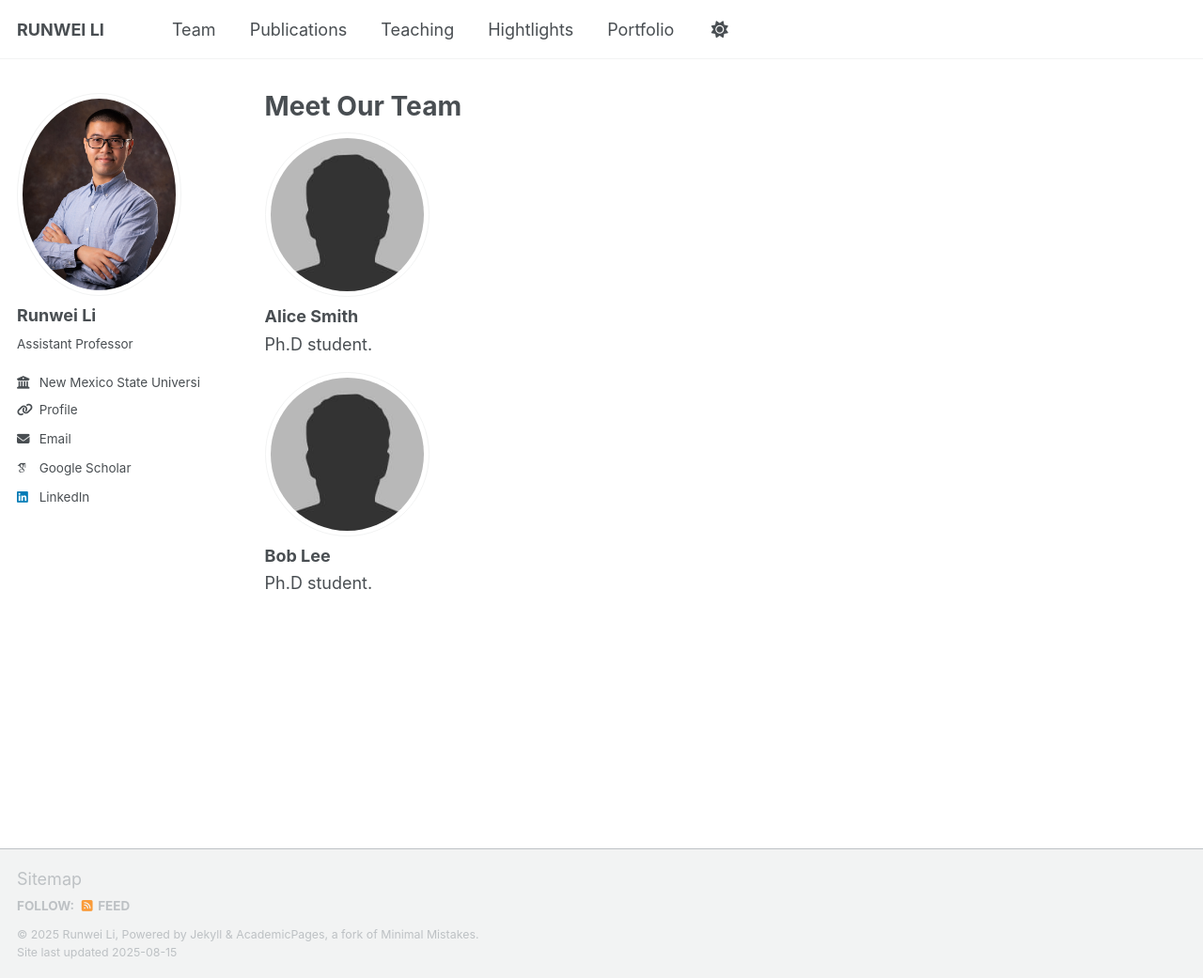
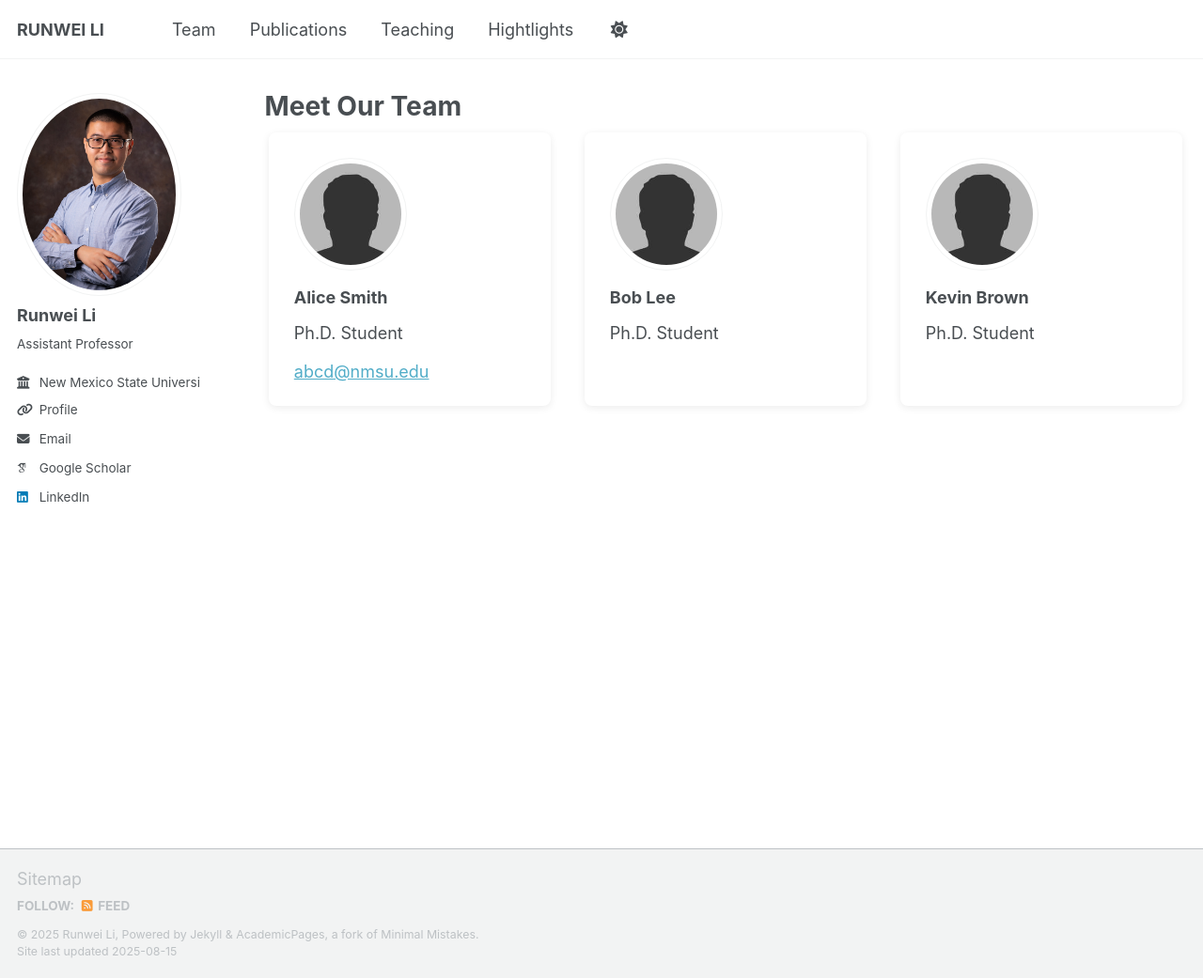
Before and after one commit to randomJunL/rw-lab, a Jekyll site: the page built from _pages/team.html, in a window 1280 px wide and 1041 px high. Shown: the whole window at 94% size. Built offline with Jekyll 4.4.1, drawn with Linux system fonts in a browser that asks for light colours; some web fonts are replaced; a script that is not in the unit is left out.

Commit message:
update site

```diff
--- a/_data/navigation.yml
+++ b/_data/navigation.yml
@@ -8,7 +8,6 @@
 #      Markdown formatted page while the second is generated using JSON.
 
 main:
-
   - title: "Team"
     url: /team/
 
@@ -21,8 +20,8 @@ main:
   - title: "Hightlights"
     url: /highlights/
 
-  - title: "Portfolio"
-    url: /portfolio/
+  # - title: "Portfolio"
+  #   url: /portfolio/
 
   # - title: "CV"
   # - url: /cv/
--- a/_data/team.yml
+++ b/_data/team.yml
@@ -1,8 +1,15 @@
 - name: Alice Smith
-  role: Project Lead
+  role: Ph.D. Student
+  email: abcd@nmsu.edu
   avatar: bio-photo.jpg
-  bio: Ph.D student.
+  bio:
 - name: Bob Lee
-  role: Researcher
+  role: Ph.D. Student
+  email:
   avatar: bio-photo.jpg
-  bio: Ph.D student.
+  bio:
+- name: Kevin Brown
+  role: Ph.D. Student
+  email:
+  avatar: bio-photo.jpg
+  bio:
--- a/_pages/publications.html
+++ b/_pages/publications.html
@@ -6,13 +6,13 @@ author_profile: true
 ---
 
 {% if site.author.googlescholar %}
-  <div class="wordwrap">You can also find my articles on <a href="{{site.author.googlescholar}}">my Google Scholar profile</a>.</div>
+  <div class="wordwrap">You can find my articles on <a href="{{site.author.googlescholar}}">Google Scholar profile</a>.</div>
 {% endif %}
 
 {% include base_path %}
 
 <!-- New style rendering if publication categories are defined -->
-{% if site.publication_category %}
+<!-- {% if site.publication_category %}
   {% for category in site.publication_category  %}
     {% assign title_shown = false %}
     {% for post in site.publications reversed %}
@@ -30,4 +30,4 @@ author_profile: true
   {% for post in site.publications reversed %}
     {% include archive-single.html %}
   {% endfor %}
-{% endif %}
+{% endif %} -->
--- a/_pages/team.html
+++ b/_pages/team.html
@@ -3,22 +3,31 @@ title: Meet Our Team
 permalink: /team/
 layout: archive
 author_profile: true
+
 ---
+
 {% include base_path %}
 
-<div class="team-list">
+<div class="team__grid">
     {% for member in site.data.team %}
-    <div class="author__avatar">
+    <div class="team__member">
+            <div class="member__avatar">
                 {% if member.avatar contains "://" %}
                 <img src="{{ member.avatar }}" alt="{{ member.name }}" fetchpriority="high" />
                 {% else %}
-        <img src="{{ member.avatar | prepend: "/images/" | prepend: base_path }}" class="author__avatar"
+                <img src="{{ member.avatar | prepend: "/images/" | prepend: base_path }}" class="member__avatar"
                     alt="{{ member.name }}" fetchpriority="high" />
                 {% endif %}
             </div>
-    <div class="author__content">
-        <h3 class="author__name">{{ member.name }}</h3>
-        {% if member.bio %}<p class="author__bio">{{ member.bio }}</p>{% endif %}
+            <div class="member__content">
+                <h3 class="member__name">{{ member.name }}</h3>
+                <p class="member__role">{{ member.role }}</p>
+                {% if member.email %}
+                    <a href="mailto:{{ member.email }}">{{member.email}}</a>
+                {% endif %}
+                {% if member.bio %}<p class="member__bio">{{ member.bio }}</p>{% endif %}
             </div>
+    </div>
+
     {% endfor %}
 </div>
--- a/_sass/layout/_page.scss
+++ b/_sass/layout/_page.scss
@@ -355,7 +355,7 @@
   }
 }
 
-.comment__author {
+.comment__member {
   margin: 0;
 
   a {
@@ -399,3 +399,230 @@
   font-size: $type-size-6;
   text-transform: uppercase;
 }
+
+/* Teams
+   ========================================================================== */
+.team__grid {
+  display: flex;
+  flex-wrap: wrap;
+  gap: 2rem;
+  justify-content: center;
+}
+
+
+.team__member {
+  flex: 1 1 250px;
+  max-width: 300px;
+  background: #fff;
+  border-radius: 8px;
+  box-shadow: 0 2px 8px rgba(0,0,0,0.08);
+  padding: 1.5rem;
+  margin-bottom: 2rem;
+  text-align: center;
+}
+
+.team__member img {
+  width: 120px;
+  height: 120px;
+  object-fit: cover;
+  border-radius: 50%;
+  margin-bottom: 1rem;
+}
+
+.team__member h3 {
+  margin-bottom: 0.5rem;
+}
+
+.team__member .role {
+  font-size: 1rem;
+  color: #666;
+  margin-bottom: 0.5rem;
+}
+
+.team__member .bio {
+  font-size: 0.95rem;
+  color: #888;
+}
+
+
+.member__avatar {
+  display: table-cell;
+  vertical-align: top;
+  width: 36px;
+  // set width only, for non-square avatars
+  // height: 36px;
+
+  @include breakpoint($large) {
+    display: block;
+    width: auto;
+    height: auto;
+  }
+  img {
+    display: block;
+    max-width: 175px;
+    border-radius: 50%;
+
+    @include breakpoint($large) {
+      padding: 5px;
+      border: 1px solid var(--global-border-color);
+    }
+  }
+}
+
+.member__content {
+  display: table-cell;
+  vertical-align: top;
+  line-height: 1;
+  text-align: left;
+
+  @include breakpoint($large) {
+    display: block;
+    width: 100%;
+    padding-left: 0;
+    padding-right: 0;
+  }
+}
+
+.member__name {
+  margin: 0;
+
+  @include breakpoint($large) {
+    margin-top: 10px;
+    margin-bottom: 10px;
+  }
+}
+.sidebar .member__name {
+  font-family: $sans-serif;
+  font-size: $type-size-5;
+}
+
+.sidebar .member__desktop {
+  display: none;
+  @media screen and (min-width: 1024px) {
+    display: block;
+  }
+}
+
+.member__pronouns {
+  margin: 0;
+
+  @include breakpoint($large) {
+    margin-top: 10px;
+    margin-bottom: 10px;
+  }
+}
+
+.member__bio {
+  margin: 0;
+
+  @include breakpoint($large) {
+    margin-top: 10px;
+    margin-bottom: 20px;
+  }
+}
+
+.member__urls-wrapper {
+  position: relative;
+  display: table-cell;
+  vertical-align: middle;
+  font-family: $sans-serif;
+  z-index: 10;
+  position: relative;
+  cursor: pointer;
+
+  li:last-child {
+    a {
+      margin-bottom: 0;
+    }
+  }
+
+  @include breakpoint($large) {
+    display: block;
+  }
+
+  button {
+    margin-bottom: 0;
+
+    @include breakpoint($large) {
+      display: none;
+    }
+  }
+}
+
+.member__urls {
+  display: none;
+  position: absolute;
+  right: 0;
+  margin-top: 15px;
+  padding: 10px;
+  list-style-type: none;
+  border: 1px solid var(--global-border-color);
+  border-radius: $border-radius;
+  background: var(--global-bg-color);
+  z-index: -1;
+  box-shadow: 0 0 10px rgba(#000, 0.25);
+  cursor: default;
+
+  @include breakpoint($large) {
+    display: block;
+    position: relative;
+    margin: 0;
+    padding: 0;
+    border: 0;
+    background: transparent;
+    box-shadow: none;
+  }
+
+  &:before {
+    display: block;
+    content: "";
+    position: absolute;
+    top: -11px;
+    left: calc(50% - 10px);
+    width: 0;
+    border-style: solid;
+    border-width: 0 10px 10px;
+    border-color: var(--global-border-color) transparent;
+    z-index: 0;
+
+    @include breakpoint($large) {
+      display: none;
+    }
+  }
+
+  &:after {
+    display: block;
+    content: "";
+    position: absolute;
+    top: -10px;
+    left: calc(50% - 10px);
+    width: 0;
+    border-style: solid;
+    border-width: 0 10px 10px;
+    border-color: #fff transparent;
+    z-index: 1;
+
+    @include breakpoint($large) {
+      display: none;
+    }
+  }
+
+  li {
+    white-space: nowrap;
+  }
+
+  a {
+    display: block;
+    margin-bottom: 5px;
+    padding-right: 5px;
+    padding-top: 2px;
+    padding-bottom: 2px;
+    color: inherit;
+    font-size: $type-size-5;
+    text-decoration: none;
+
+    &:hover {
+      text-decoration: underline;
+    }
+  }
+}
```
Lines whose indentation alone changed are shown as unchanged.
